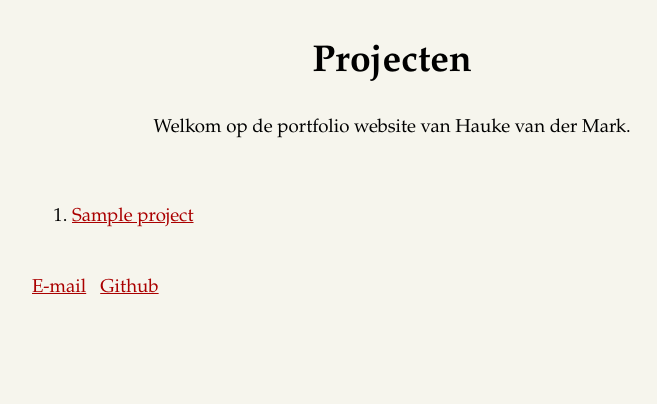
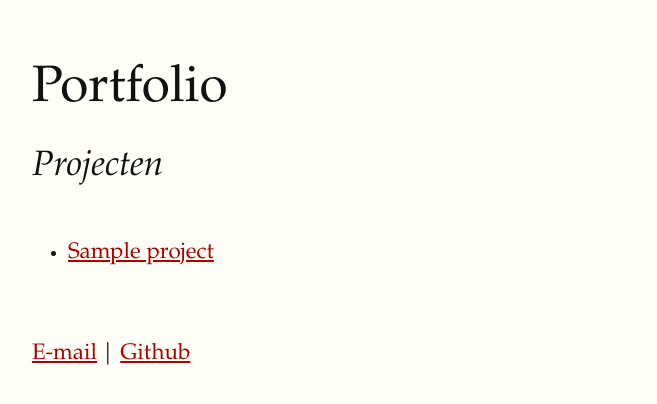
Before and after one commit to Hauke2222/Portfolio, a Django app: page /projects/ in a window 1280 px wide. Shown: the top 404 px of the page, without its empty margins (248-905 px from the left). Run offline with Django 4.2, Linux system fonts and the light colour scheme; tables that the repository leaves empty hold one stand-in row (values such as "Sample post").

Commit message:
update layout + css

```diff
--- a/static/css/base.css
+++ b/static/css/base.css
@@ -1,29 +1,66 @@
 body {
-  font-family: "Palatino Linotype", "Palatino", "Times New Roman", "Droid Serif";
-  font-size: 14pt;
-  line-height: 1.4;
-  text-align: justify;
-  -webkit-hyphens: auto;
-  hyphens: auto;
-  padding: 0 1em;
-  max-width: 720px;
-  margin: 2em auto;
-  background-color: #f6f5ed;
-}
-
-img {
-  display: block;
   margin: 0 auto;
+  max-width: 45rem;
+  padding: 0 15px;
+  font-family: et-book, Palatino, "Palatino Linotype", "Palatino LT STD", "Book Antiqua", Georgia, serif;
+  background-color: #fffff8;
+  color: #111;
 }
 
 a,
 a:visited {
+  font-size: 1.4rem;
   color: #a00;
-  display: block;
 }
 
-h1:first-of-type {
-  text-align: center;
+h1,
+h2,
+h3 {
+  font-weight: 400;
+  line-height: 1
+}
+
+h1 {
+  margin-top: 4rem;
+  margin-bottom: 1.5rem;
+  font-size: 3.2rem;
+}
+
+h2 {
+  font-style: italic;
+  margin-top: 2.1rem;
+  margin-bottom: 0;
+  font-size: 2.2rem;
+}
+
+h3 {
+  font-style: italic;
+  font-size: 1.7rem;
+  margin-top: 2rem;
+  margin-bottom: 1.4rem;
+}
+
+p,
+span,
+ol,
+ul {
+  font-size: 1.4rem
+}
+
+p {
+  line-height: 2rem;
+  margin-top: 1.4rem;
+  margin-bottom: 1.4rem;
+}
+
+ol,
+ul {
+  -webkit-padding-start: 5%;
+  -webkit-padding-end: 5%
+}
+
+li {
+  padding: .5rem 0;
 }
 
 .center {
@@ -36,11 +73,17 @@ h1:first-of-type {
   justify-content: center;
 }
 
-.links > a {
+.links>a {
   padding-right: 0.5em;
   padding-left: 0.5em;
 }
-.inline {
-  display: inline;
-  padding-right: 0.5em;
+
+html {
+  font-size: 14px;
 }
+
+@media screen and (min-width: 720px) {
+  html {
+    font-size: 16px;
+  }
+}
--- a/templates/projects/index.html
+++ b/templates/projects/index.html
@@ -1,8 +1,7 @@
 {% extends "base.html" %} {% block content %} {% load static %}
-<h1>Projecten</h1>
-<p class="center">Welkom op de portfolio website van Hauke van der Mark.</p>
-<br />
-<ol>
+<h1>Portfolio</h1>
+<h2>Projecten</h2>
+<ul>
   {% for project in projects %}
   <li>
     <a href="{% url 'project_detail' project.pk %}">
@@ -10,11 +9,12 @@
     </a>
   </li>
   {% endfor %}
-</ol>
-<br />
-<div>
-  <a class="inline" href="mailto:hauke2222@gmail.com">E-mail</a>
-  <a class="inline" href="https://github.com/Hauke2222">Github</a>
-</div>
+</ul>
+<br>
+<nav>
+  <a href="mailto:hauke2222@gmail.com">E-mail</a>
+  <span> | </span>
+  <a href="https://github.com/Hauke2222">Github</a>
+</nav>
 
 {% endblock %}
```
Also changed, not shown: templates/projects/detail.html (+5 -6 lines), templates/base.html (line endings or trailing spaces).
